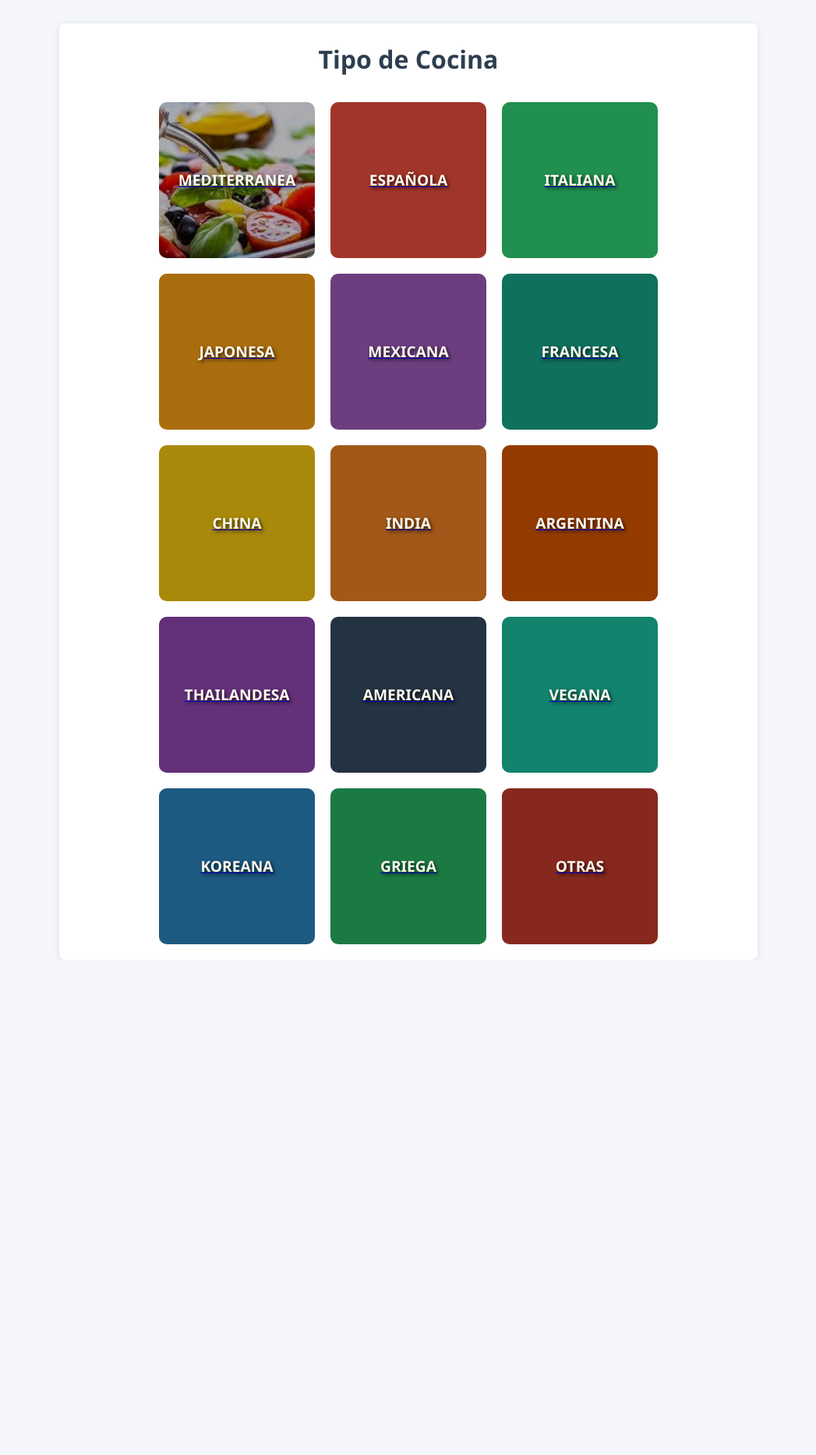
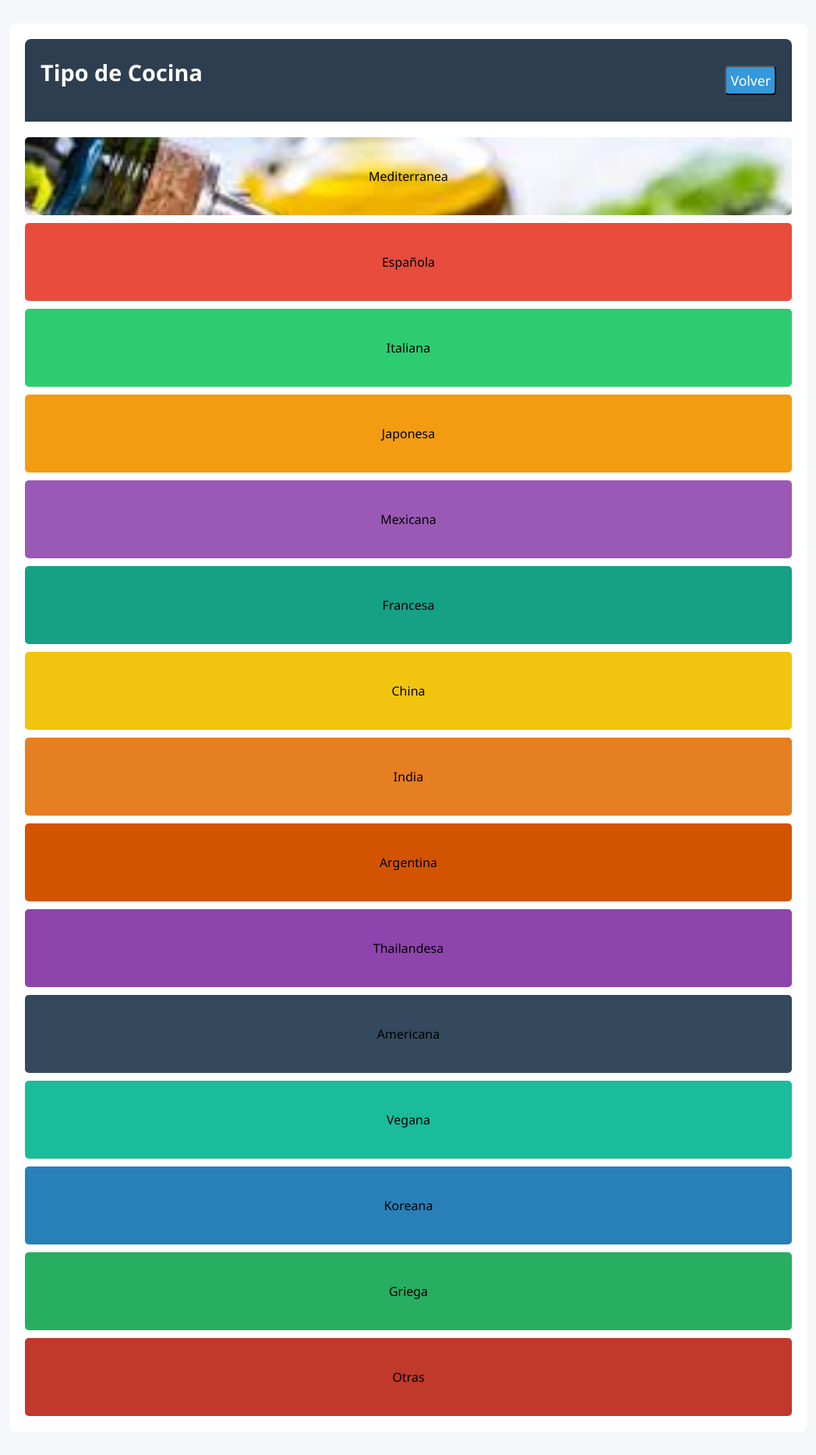
Before and after one commit to JEVizcaya/Checkandfood-1, a Flask app: page /tipos_comida in a window 1280 px wide. Shown: the whole page at 78% size, without its empty margins (116-1163 px from the left). Before the commit the page ends 1211 px from the top, so only its background shows below. Run offline with Flask 3, Linux system fonts and the light colour scheme; data comes from the database, SQL or seed files in the repository.

```diff
--- a/app.py
+++ b/app.py
@@ -513,6 +513,12 @@ def restaurantes(food_id):
     connection.close()
     return render_template('restaurantes.html', restaurants=restaurants, food_id=food_id)
 
+@app.route('/reserva_cliente')
+def reserva_cliente():
+    return render_template('reserva_cliente.html')
+
+
+
 
 
 # Ruta para logout
--- a/static/css/clientes/food_types.css
+++ b/static/css/clientes/food_types.css
@@ -1,9 +1,9 @@
-/* General styles */
 * {
     margin: 0;
     padding: 0;
     box-sizing: border-box;
     font-family: 'Segoe UI', Tahoma, Geneva, Verdana, sans-serif;
+
 }
 
 body {
@@ -13,101 +13,70 @@ body {
     line-height: 1.6;
 }
 
-/* Main container */
+/* Main Container */
 .container {
-    width: 70%;
-    margin: 0 auto;
+    width: 80%;
+    margin: 30px auto;
     padding: 20px;
-    background-color: white;
+    background: white;
     border-radius: 8px;
-    box-shadow: 0 2px 8px rgba(0, 0, 0, 0.1);
-    margin-top: 30px;
+
+
 }
 
-/* Header styles */
-header {
-    text-align: center;
-    margin-bottom: 30px;
+
+nav{
+    display: flex;
+    justify-content: space-between;
+    align-items: center;
+    background-color: #2d3e50;
+    color: white;
+    padding: 20px;
+    border-radius: 8px 8px 0 0;
+    margin-bottom: 20px;
+}
+
+nav button{
+    color: white;
+    background: #3498db;
+    font-size: 1.1em;
+    border-radius: 5px;
+    padding: 5px;
 }
 
 h1 {
-    font-size: 2em;
+    text-align: center;
+    font-size: 1.8em;
     font-weight: 600;
-    color: #2d3e50;
-}
-
-/* Section styles */
-section {
-    display: flex;
-    justify-content: center;
-    flex-wrap: wrap;
-    gap: 20px;
-
-}
-
-/* Button styles */
-.tipos_cocina {
-    display: flex;
-    justify-content: center;
-    flex-wrap: wrap;
-    gap: 20px;
-}
-
-/* General button styles */
-button {
-    width: 200px;
-    height: 200px;
-    font-size: 1.2em;
-    font-weight: bold;
-    border: none;
-    border-radius: 10px;
-    cursor: pointer;
-    color:floralwhite;
-    text-align: center;
-    line-height: 1.4em;
-    position: relative; /* Position relative to allow pseudo-element */
-    background-size: cover; /* Ensures the image fills the button */
-    background-position: center;
-    background-repeat: no-repeat;
-    display: flex;
-    justify-content: center;
-    align-items: center;
-    text-transform: uppercase;
-}
-
-/* Dark overlay for better text contrast */
-button::before {
-    content: '';
-    position: absolute;
-    top: 0;
-    left: 0;
-    right: 0;
-    bottom: 0;
-    background: rgba(0, 0, 0, 0.3); /* Dark overlay */
-    border-radius: 10px;
-    z-index: 1; /* Ensure overlay is behind text */
-}
-
-/* Text styling */
-button span {
-    position: relative;
-    z-index: 2; /* Ensure text is above the overlay */
-    text-shadow: 2px 2px 4px rgba(0, 0, 0, 0.7); /* Text shadow to improve readability */
+    margin-bottom: 20px;
 }
 
 
-button:hover {
-    transform: scale(1.05);
+.tipos_cocina {
+    display: flex;
+    flex-direction: column; /* Apila los elementos verticalmente */
+    gap: 10px; /* Espacio entre botones */
 }
 
+.tipos_cocina button {
+    width: 100%; /* Ocupa todo el ancho disponible */
+    height: 100px;
+    border-radius: 5px;
+    padding: 10px; /* Espaciado interno para mejorar la apariencia */
+    font-size: 16px; /* Tamaño del texto */
+    border: none;
+    cursor: pointer;
+    background-repeat: no-repeat;
 
+    background-size: cover;
+    transition: background-color 0.3s; /* Animación de cambio de color */
+
+}
 
 /* Different background colors for each button using the dynamic class */
 .color-1 {
     background-color: #3498db; /* Blue */
     background-image: url('/static/img/tipo_comida/mediterranea.jpeg');
-
-
 
 }
 
--- a/templates/food_types.html
+++ b/templates/food_types.html
@@ -1,24 +1,31 @@
 <!DOCTYPE html>
 <html lang="en">
+
 <head>
     <meta charset="UTF-8">
     <meta name="viewport" content="width=device-width, initial-scale=1.0">
     <title>Document</title>
     <link rel="stylesheet" href="{{url_for('static', filename='css/clientes/food_types.css')}}">
 </head>
+
 <body>
     <div class="container">
 
-        <header><h1>Tipo de Cocina</h1></header>
-        <section>
+        <nav>
+            <h1>Tipo de Cocina</h1>
+            <a href="{{ url_for ('home_clientes') }}"><button id="submit" type="submit">Volver</button></a>
+        </nav>
+
             <div class="tipos_cocina">
                 {% for foods in foods %}
-                    <a href="{{ url_for('restaurantes', food_id=foods.type) }}">
-                        <button class="color-{{ loop.index }}" type="button"><span>{{ foods.type }}</span></button>
-                    </a>
+                <a href="{{ url_for('restaurantes', food_id=foods.type) }}">
+                    <button class="color-{{ loop.index }}" type="button"><span>{{ foods.type }}</span></button>
+                </a>
                 {% endfor %}
             </div>
-        </section>
+
+
     </div>
 </body>
+
 </html>
```
Also changed, not shown: static/css/clientes/restaurantes.css (added, +52 -0 lines), templates/reserva_cliente.html (added, +11 -0 lines), templates/restaurantes.html (+15 -5 lines).
